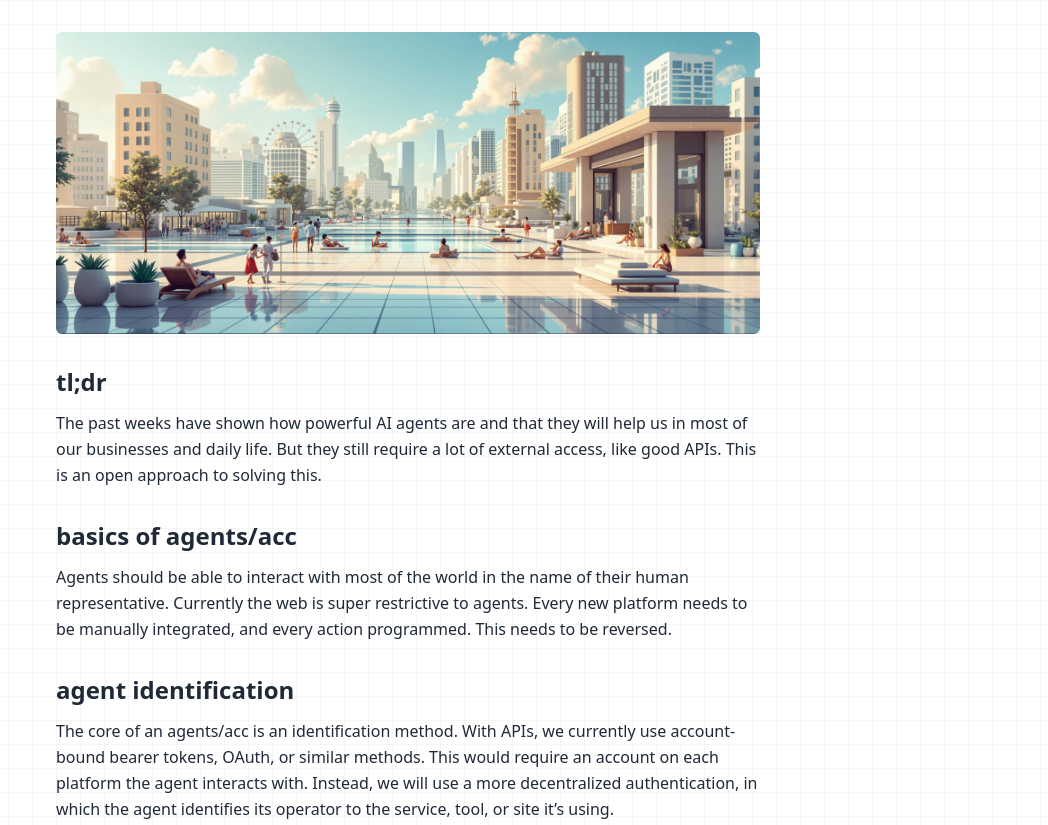
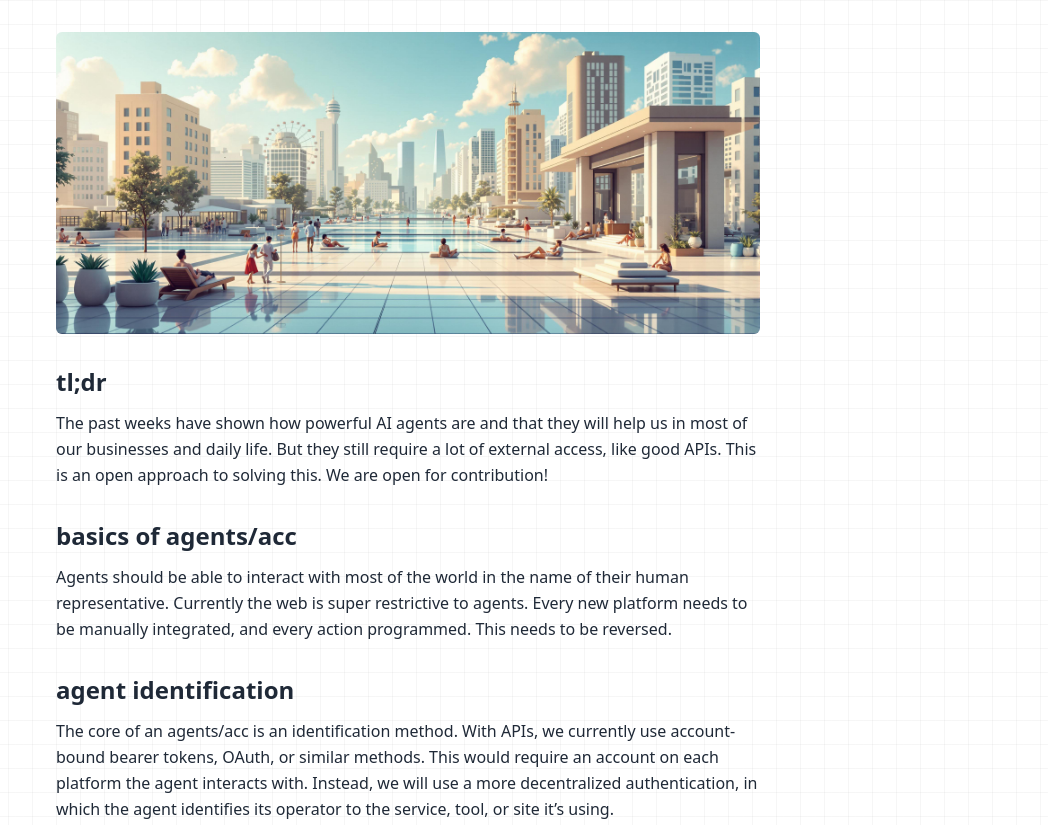
Before and after one commit to 0w9/agents-acc, a website: page index.html in a window 1280 px wide. Shown: the top 825 px of the page, without its empty margins (232-1280 px from the left). Drawn offline with nearby package versions, Linux system fonts and the light colour scheme.

Commit message:
Adding text

```diff
--- a/index.html
+++ b/index.html
@@ -25,7 +25,7 @@
         <h2 class="text-2xl font-bold mb-3">tl;dr</h2>
         <p class="leading-relaxed">
           The past weeks have shown how powerful AI agents are and that they will help us in most of our businesses and daily life.
-          But they still require a lot of external access, like good APIs. This is an open approach to solving this.
+          But they still require a lot of external access, like good APIs. This is an open approach to solving this. We are open for contribution!
         </p>
       </section>
 
```
